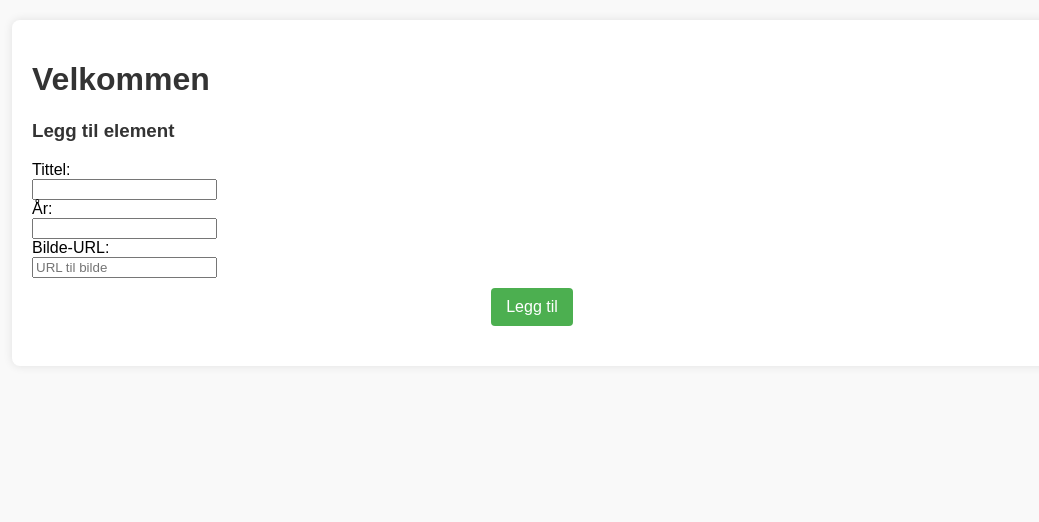
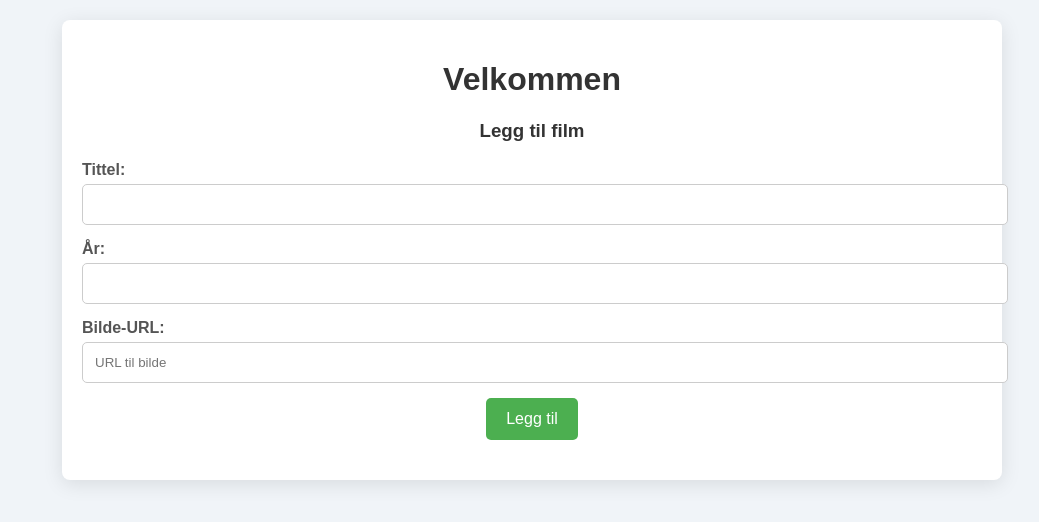
Before and after one commit to stineIM/firebase, a plain HTML site: page index.html in a window 1280 px wide. Shown: the whole page, without its empty margins (108-1147 px from the left). Drawn offline with Linux system fonts and the light colour scheme; no server answers.

Commit message:
changed styling

```diff
--- a/css/main.css
+++ b/css/main.css
@@ -1,67 +1,66 @@
 body {
-    font-family: Arial, sans-serif;
-    margin: 20px;
-    background-color: #f9f9f9;
+    font-family: 'Arial', sans-serif;
+    margin: 0;
+    background-color: #f0f4f8; /* Lys bakgrunn */
 }
+
 main {
-    max-width: 1000px;
-    margin: auto;
+    max-width: 900px;
+    margin: 20px auto;
     padding: 20px;
     background: white;
     border-radius: 8px;
-    box-shadow: 0 0 10px rgba(0, 0, 0, 0.1);
+    box-shadow: 0 4px 20px rgba(0, 0, 0, 0.1);
 }
+
 h1, h3 {
     color: #333;
+    text-align: center; /* Sentraliserer overskriftene */
 }
+
 .form-group {
     margin-bottom: 15px;
 }
+
 .form-group label {
     display: block;
     margin-bottom: 5px;
     font-weight: bold;
+    color: #555;
 }
+
 .form-group input {
     width: 100%;
-    padding: 10px;
-    border: 1px solid #ddd;
-    border-radius: 4px;
+    padding: 12px;
+    border: 1px solid #ccc;
+    border-radius: 5px;
+    transition: border 0.3s;
 }
+
+.form-group input:focus {
+    border-color: #4CAF50; /* Farge på border ved fokus */
+    outline: none; /* Fjerner standard outline */
+}
+
 .signUpBox {
     text-align: center;
     margin-top: 10px;
 }
+
 .signUpBox button {
-    padding: 10px 15px;
-    background-color: #4CAF50;
+    padding: 12px 20px;
+    background-color: #4CAF50; /* Grønn bakgrunn */
     color: white;
     border: none;
-    border-radius: 4px;
+    border-radius: 5px;
     cursor: pointer;
     font-size: 16px;
+    transition: background-color 0.3s, transform 0.2s; /* Animasjoner */
 }
+
 .signUpBox button:hover {
-    background-color: #45a049;
-}
-.movie-card {
-    border: 1px solid #ddd;
-    border-radius: 8px;
-    padding: 10px;
-    margin: 10px 0;
-    display: flex;
-    align-items: center;
-}
-.movie-card img {
-    width: 100px;
-    height: auto;
-    margin-right: 15px;
-}
-.movie-card h2 {
-    margin: 0;
-}
-.movie-card p {
-    margin: 5px 0;
+    background-color: #45a049; /* Mørkere grønn ved hover */
+    transform: scale(1.05); /* Liten zoom-effekt ved hover */
 }
 
 .movie-container {
@@ -74,13 +73,32 @@ h1, h3 {
 .movie-card {
     border: 1px solid #ddd;
     border-radius: 8px;
-    padding: 10px;
+    padding: 15px;
     margin: 10px;
     flex: 1 1 calc(33.333% - 20px); /* Tre filmer per rad */
     box-sizing: border-box;
-    transition: transform 0.2s; /* For en liten animasjon ved hover */
+    background-color: #ffffff; /* Hvit bakgrunn for kortene */
+    box-shadow: 0 2px 10px rgba(0, 0, 0, 0.1); /* Skyggeeffekt */
+    transition: transform 0.2s, box-shadow 0.2s; /* Animasjoner */
 }
 
 .movie-card:hover {
-    transform: scale(1.05); /* Liten zoom-effekt ved hover */
+    transform: translateY(-5px); /* Løfter kortet ved hover */
+    box-shadow: 0 4px 15px rgba(0, 0, 0, 0.2); /* Endret skyggestyrke ved hover */
 }
+
+.movie-card img {
+    width: 100%;
+    height: auto;
+    border-radius: 5px; /* Runde hjørner for bilder */
+}
+
+.movie-card h2 {
+    margin: 10px 0 5px; /* Avstand over og under */
+    color: #333; /* Mørk tekstfarge */
+}
+
+.movie-card p {
+    margin: 5px 0;
+    color: #777; /* Lysere tekstfarge for år */
+}
--- a/index.html
+++ b/index.html
@@ -13,17 +13,17 @@
     <main>
         <h1>Velkommen</h1>
 
-        <h3>Legg til element</h3>
-        <div>
-            <label>Tittel:</label><br>
+        <h3>Legg til film</h3>
+        <div class="form-group">
+            <label for="title">Tittel:</label>
             <input id="title" type="text">
         </div>
-        <div>
-            <label>År:</label><br>
+        <div class="form-group">
+            <label for="year">År:</label>
             <input id="year" type="text">
         </div>
-        <div>
-            <label>Bilde-URL:</label><br>
+        <div class="form-group">
+            <label for="image">Bilde-URL:</label>
             <input id="image" type="text" placeholder="URL til bilde">
         </div>
         <div class="signUpBox">
```
